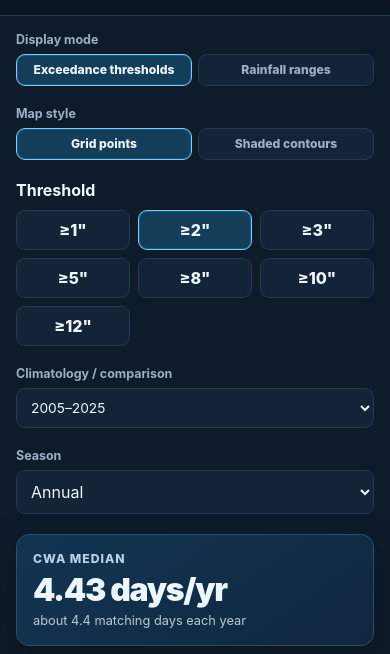
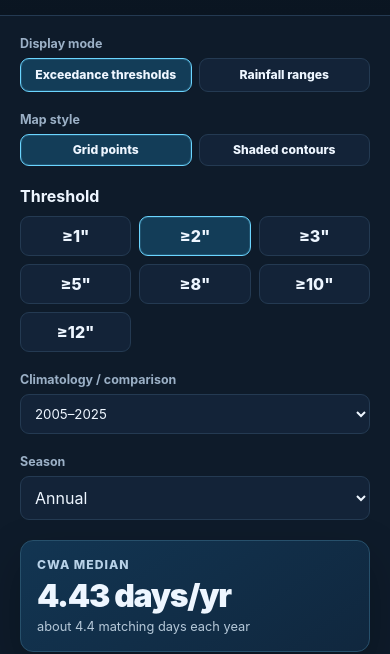
Before and after one commit to mefferso/LIX_heavy_rain_climatology_map, a plain HTML site: page docs/index.html in a window 390 px wide. Shown: the part 200-854 px from the top of the page. Drawn offline with nearby package versions, Linux system fonts and the light colour scheme.

Commit message:
Style grid and contour map toggle

```diff
--- a/docs/styles.css
+++ b/docs/styles.css
@@ -24,17 +24,18 @@ a { color: #8edfff; }
 .panel h2 { margin: 0 0 10px; font-size: 1rem; }
 .panel section + section { margin-top: 20px; }
 .threshold-grid { display: grid; grid-template-columns: repeat(3, 1fr); gap: 8px; }
-.threshold-button { border: 1px solid var(--line); color: var(--text); background: var(--panel-2); border-radius: 9px; padding: 9px 6px; font-weight: 800; white-space: nowrap; }
+.threshold-button { border: 1px solid var(--line); color: var(--text); background: var(--panel-2); border-radius: 9px; padding: 9px 6px; font-weight: 800; }
 .threshold-button:hover { border-color: #466985; }
 .threshold-button.active { background: #133d58; border-color: var(--accent); box-shadow: 0 0 0 1px rgba(107,213,255,.15) inset; }
 .control-row { display: grid; gap: 7px; }
 .control-row label { color: var(--muted); font-size: .78rem; font-weight: 700; }
-select { width: 100%; min-width: 0; background: var(--panel-2); color: var(--text); border: 1px solid var(--line); border-radius: 9px; padding: 10px 34px 10px 10px; }
-.period-control select { font-size: .86rem; }
-.display-mode-toggle { display: grid; grid-template-columns: 1fr 1fr; gap: 6px; }
-.mode-button { min-width: 0; border: 1px solid var(--line); background: var(--panel-2); color: var(--muted); border-radius: 9px; padding: 8px 7px; font-size: .76rem; font-weight: 800; line-height: 1.15; }
-.mode-button:hover { border-color: #466985; color: var(--text); }
-.mode-button.active { color: var(--text); background: #133d58; border-color: var(--accent); box-shadow: 0 0 0 1px rgba(107,213,255,.15) inset; }
+.display-mode-toggle { display: grid; grid-template-columns: 1fr 1fr; gap: 7px; }
+.mode-button { min-width: 0; border: 1px solid var(--line); color: var(--text); background: var(--panel-2); border-radius: 9px; padding: 9px 8px; font-size: .76rem; font-weight: 800; line-height: 1.15; }
+.mode-button:hover { border-color: #466985; }
+.mode-button.active { background: #133d58; border-color: var(--accent); box-shadow: 0 0 0 1px rgba(107,213,255,.15) inset; }
+.map-style-toggle .mode-button { padding-top: 8px; padding-bottom: 8px; }
+select { width: 100%; min-width: 0; background: var(--panel-2); color: var(--text); border: 1px solid var(--line); border-radius: 9px; padding: 10px 34px 10px 10px; text-overflow: ellipsis; }
+.period-control select { font-size: .83rem; }
 .metric-card { padding: 16px; border-radius: 13px; background: linear-gradient(145deg, #123552, #10273e); border: 1px solid #27506b; box-shadow: var(--shadow); }
 .metric-label { color: #b8d2e8; font-size: .76rem; font-weight: 800; text-transform: uppercase; letter-spacing: .08em; }
 .metric-value { font-size: 2rem; font-weight: 900; margin-top: 4px; letter-spacing: -.04em; }
@@ -66,10 +67,7 @@ dialog::backdrop { background: rgba(0,0,0,.67); backdrop-filter: blur(3px); }
 .leaflet-tooltip.grid-tooltip { background: #0b1724; color: #edf7ff; border: 1px solid #38516b; border-radius: 9px; box-shadow: 0 10px 30px rgba(0,0,0,.24); }
 .tooltip-title { font-weight: 900; margin-bottom: 4px; }
 .tooltip-small { color: #adc3d5; font-size: .72rem; line-height: 1.45; }
-@media (max-width: 900px) {
-  .layout { grid-template-columns: 310px minmax(420px, 1fr); }
-  .panel { padding: 16px; }
-}
+.contour-fill { mix-blend-mode: multiply; }
 @media (max-width: 720px) {
   .site-header { align-items: start; padding: 18px; }
   .layout { display: block; }
```
